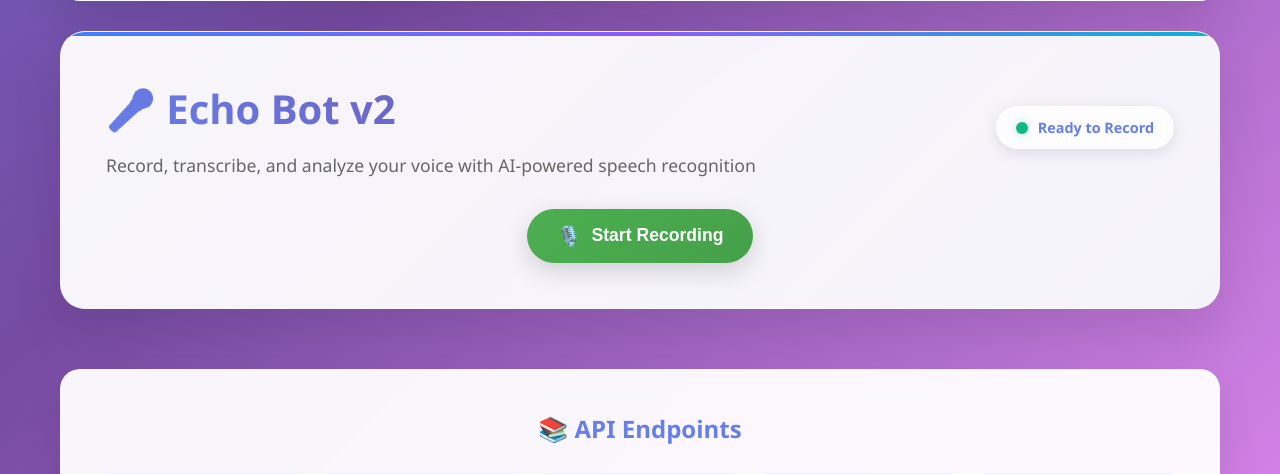
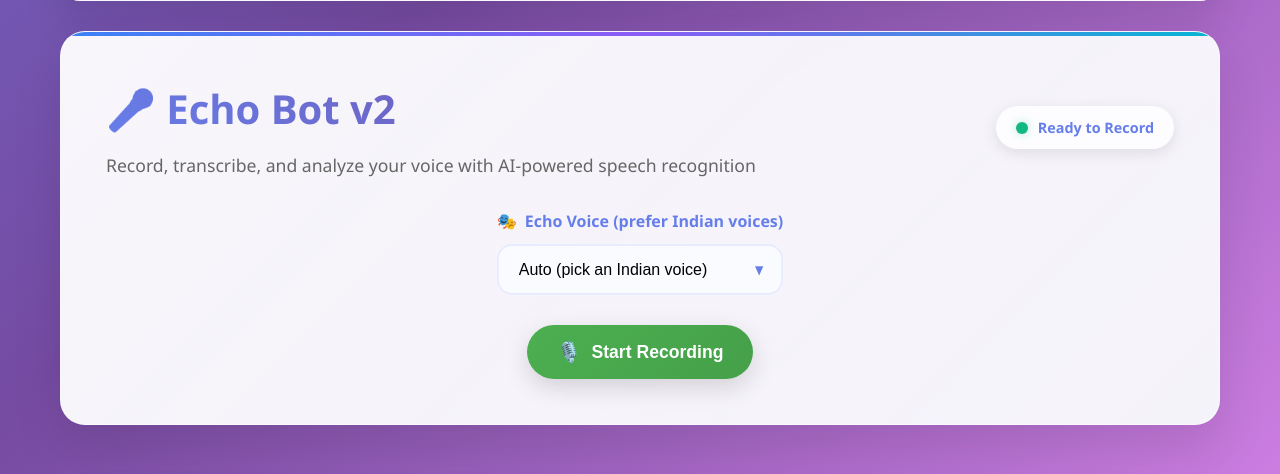
Before and after one commit to himanshu748/Murf-ai, a FastAPI app: page / in a window 1280 px wide. Shown: the part 1468-1942 px from the top of the page. Run offline with FastAPI, Linux system fonts and the light colour scheme; data that the repository does not hold is empty.

Commit message:
Echo Bot v2: Add Indian voice selector and prefer en-IN voice for /tts/echo; preload Murf Indian voices; UI labels updated

```diff
--- a/murf-ai-challenge/app.py
+++ b/murf-ai-challenge/app.py
@@ -294,7 +294,7 @@ def format_file_size(size_bytes):
 @app.post("/tts/echo")
 async def tts_echo(
     audio_file: UploadFile = File(...),
-    voice_id: str = "en-US-cooper",
+    voice_id: str = "en-IN-aditi",  # Prefer an Indian voice if provided/available
     output_format: str = "mp3",
 ):
     """Echo Bot v2: Transcribe uploaded audio then synthesize with Murf voice.
--- a/murf-ai-challenge/static/script.js
+++ b/murf-ai-challenge/static/script.js
@@ -317,6 +317,7 @@ function initializeEchoBot() {
     const uploadStatusText = document.getElementById('upload-status-text');
     const transcribeBtn = document.getElementById('transcribe-btn');
     const echoBtn = document.getElementById('echo-btn');
+    const echoVoiceSelect = document.getElementById('echoVoiceSelect');
     const transcriptionSection = document.getElementById('transcription-section');
     const transcriptionText = document.getElementById('transcription-text');
     const transcriptionConfidence = document.getElementById('transcription-confidence');
@@ -345,6 +346,10 @@ function initializeEchoBot() {
     uploadBtn?.addEventListener('click', uploadRecording);
     transcribeBtn?.addEventListener('click', transcribeRecording);
     echoBtn?.addEventListener('click', echoWithMurf);
+    if (echoVoiceSelect) {
+        // Try to pre-populate with Indian voices from Murf
+        preloadIndianVoices();
+    }
     copyTranscriptionBtn?.addEventListener('click', copyTranscription);
     transcribeAgainBtn?.addEventListener('click', transcribeRecording);
     newRecordingBtn?.addEventListener('click', resetRecording);
@@ -552,7 +557,11 @@ function initializeEchoBot() {
 
             const formData = new FormData();
             formData.append('audio_file', audioBlob, `recording-${new Date().toISOString().slice(0, 19).replace(/:/g, '-')}.webm`);
-            // You can customize the voice by adding a query string, but we'll use default for now
+            // Optional voice selection
+            const chosenVoice = echoVoiceSelect?.value?.trim();
+            if (chosenVoice) {
+                formData.append('voice_id', chosenVoice);
+            }
 
             const response = await fetch('/tts/echo', {
                 method: 'POST',
@@ -582,6 +591,31 @@ function initializeEchoBot() {
         } catch (err) {
             console.error('Echo error:', err);
             showUploadStatus('Network error during echo. Please try again.', 'error');
+        }
+    }
+
+    async function preloadIndianVoices() {
+        try {
+            const res = await fetch('/api/voices');
+            const json = await res.json();
+            if (!res.ok || !json.success) return;
+            const voices = json.voices?.voices || json.voices || [];
+            const indianVoices = voices.filter(v => {
+                const lid = (v.languageId || v.language || '').toString().toLowerCase();
+                const name = (v.name || '').toString().toLowerCase();
+                return lid.includes('hi') || lid.includes('india') || name.includes('hindi') || name.includes('indian');
+            });
+            const top = indianVoices.slice(0, 6);
+            if (echoVoiceSelect && top.length) {
+                top.forEach(v => {
+                    const opt = document.createElement('option');
+                    opt.value = v.id || v.voiceId || v.code || v.name; // fallback choices
+                    opt.textContent = `${v.name || v.id || 'Voice'} — ${v.language || v.languageId || ''}`;
+                    echoVoiceSelect.appendChild(opt);
+                });
+            }
+        } catch (e) {
+            // ignore failures and keep default
         }
     }
 
--- a/murf-ai-challenge/templates/index.html
+++ b/murf-ai-challenge/templates/index.html
@@ -182,6 +182,18 @@
 
                 <div class="echo-interface">
                     <div class="recording-controls">
+                        <div class="input-group voice-group" style="max-width: 420px; margin: 0 auto 10px;">
+                            <label for="echoVoiceSelect" class="input-label">
+                                <span class="label-icon">🎭</span>
+                                Echo Voice (prefer Indian voices)
+                            </label>
+                            <div class="select-wrapper">
+                                <select id="echoVoiceSelect">
+                                    <option value="" selected>Auto (pick an Indian voice)</option>
+                                </select>
+                                <div class="select-arrow">▼</div>
+                            </div>
+                        </div>
                         <div class="control-buttons">
                             <button id="startRecordingBtn" class="record-btn start-btn">
                                 <div class="btn-content">
```
